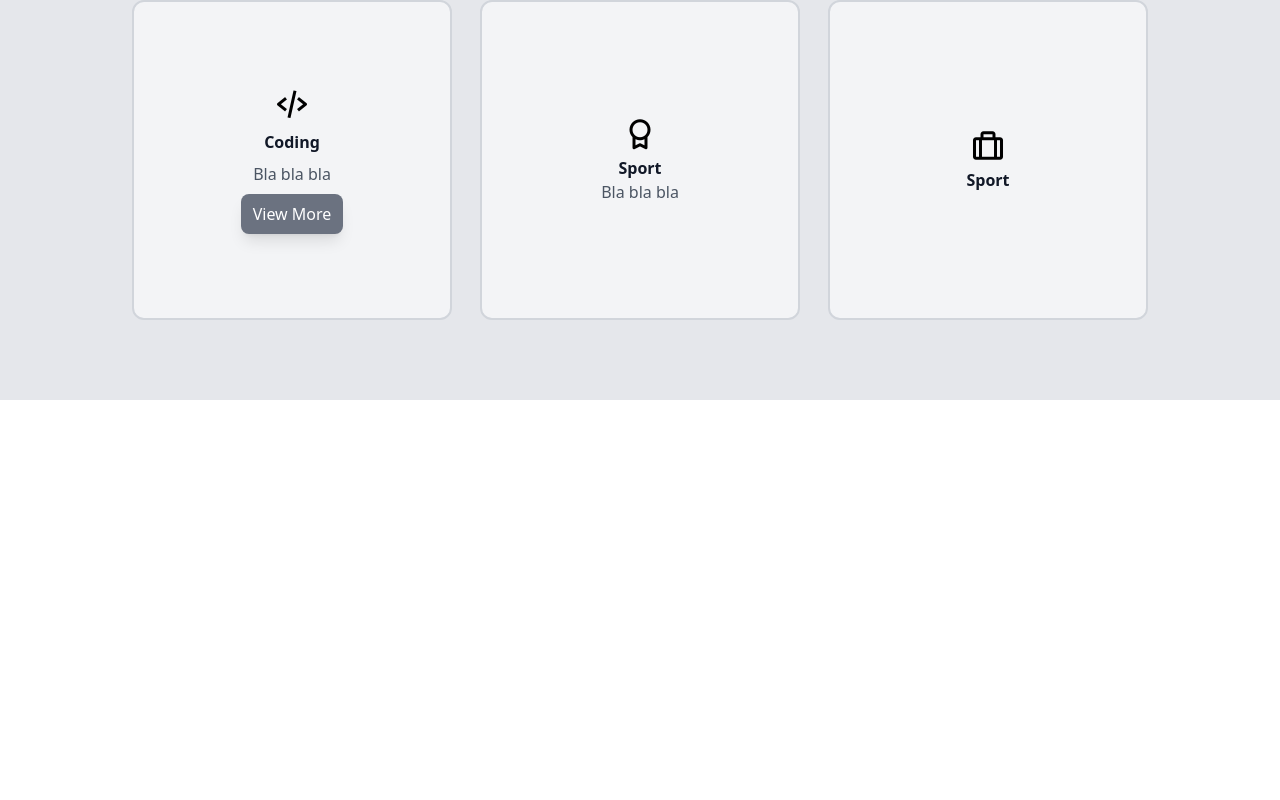
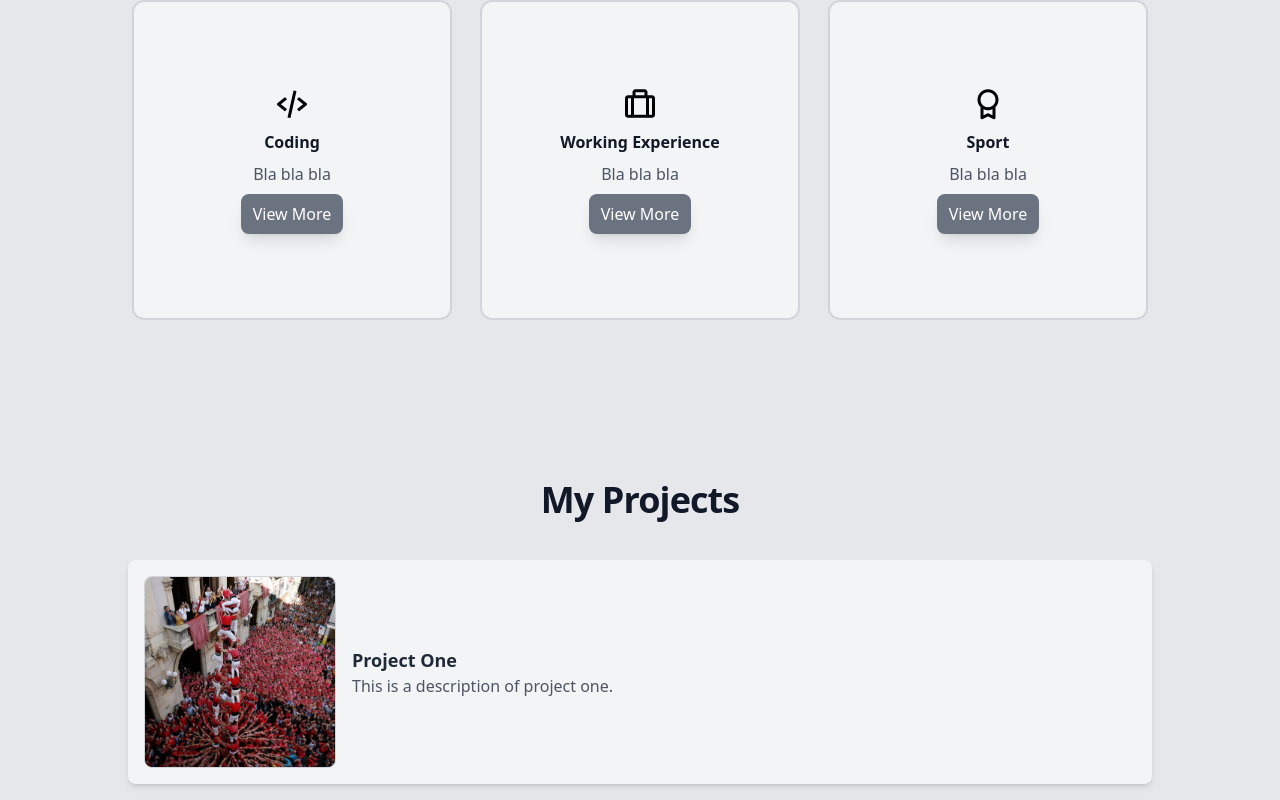
Before and after one commit to joangoma/personal-portfolio, a React (Vite) app: page / in a window 1280 px wide. Shown: the part 1640-2440 px from the top of the page. Before the commit the page ends 2040 px from the top, so only its background shows below. Built offline with nearby package versions, Linux system fonts and the light colour scheme.

Commit message:
About me finished & Projects section started

```diff
--- a/src/App.tsx
+++ b/src/App.tsx
@@ -1,7 +1,8 @@
 import Home from "./components/Home/Home";
 import Navbar from "./components/Home/NavBar";
 import { AboutMe } from "./components/AboutMe/AboutMe";
-import { navBarData, homeData, aboutMeData } from "./components/webContent";
+import { navBarData, homeData, aboutMeData, projects } from "./components/webContent";
+import ProjectsPage from "./components/Projects/ProjectsPage";
 
 function App() {
   return (
@@ -17,6 +18,8 @@ function App() {
         subtitle={aboutMeData.subtitle}
         descriptions={aboutMeData.descriptions}
       ></AboutMe>
+      <ProjectsPage projects={projects}>
+        </ProjectsPage>
     </div>
   );
 }
--- a/src/components/AboutMe/AboutMeSkills.tsx
+++ b/src/components/AboutMe/AboutMeSkills.tsx
@@ -1,17 +1,26 @@
 import React, { useState } from "react";
 import ViewMorePopUp from "./ViewMorePopUp";
-import { codingPopUp } from "../webContent";
+import { codingPopUp, workingExperiencePopUp, sportPopUp } from "../webContent";
 
 export const AboutMeSkills = () => {
-  const [isViewMorePopUpOpen, setIsViewMorePopUpOpen] = useState(false);
+  const [viewMorePopUpType, setViewMorePopUpType] = useState(null);
 
-  const openViewMorePopUp = () => {
-    setIsViewMorePopUpOpen(true);
+  const openViewMorePopUp = (type: any) => {
+    setViewMorePopUpType(type);
   };
 
   const closeViewMorePopUp = () => {
-    setIsViewMorePopUpOpen(false);
+    setViewMorePopUpType(null);
   };
+
+  let popUpContent;
+  if (viewMorePopUpType === 'coding') {
+    popUpContent = codingPopUp;
+  } else if (viewMorePopUpType === 'workingExperience') {
+    popUpContent = workingExperiencePopUp;
+  } else if (viewMorePopUpType === 'sport') {
+    popUpContent = sportPopUp;
+  }
 
   return (
     <div className="skills">
@@ -20,30 +29,42 @@ export const AboutMeSkills = () => {
           <i className="bx bx-code-alt bx-md bx-tada-hover"></i>
           <h3 className="mb-2 font-semibold text-gray-900">Coding</h3>
           <span className="font text-gray-600">Bla bla bla</span>
-
           <button
-            onClick={openViewMorePopUp}
+            onClick={() => openViewMorePopUp('coding')}
             className="px-3 py-2 bg-gray-500 text-white rounded-lg shadow-lg hover:bg-gray-700 focus:outline-none focus:ring-2 focus:ring-gray-500 focus:ring-opacity-50 transition duration-300 ease-in-out transform hover:scale-105"
           >
             View More
           </button>
-          {isViewMorePopUpOpen && (
-            <ViewMorePopUp
-              closePopUp={closeViewMorePopUp}
-              titleSubPara={codingPopUp}
-            />
-          )}
         </div>
-        <div className="w-80 h-80 bg-gray-100 border-2 border-gray-300 text-center content-center rounded-xl ">
+        <div className="w-80 h-80 bg-gray-100 flex flex-col items-center justify-center space-y-2 border-2 border-gray-300 rounded-xl">
+          <i className="bx bx-briefcase-alt bx-md bx-tada-hover "></i>
+          <h3 className="font-semibold text-gray-900">Working Experience</h3>
+          <span className="font text-gray-600">Bla bla bla</span>
+          <button
+            onClick={() => openViewMorePopUp('workingExperience')}
+            className="px-3 py-2 bg-gray-500 text-white rounded-lg shadow-lg hover:bg-gray-700 focus:outline-none focus:ring-2 focus:ring-gray-500 focus:ring-opacity-50 transition duration-300 ease-in-out transform hover:scale-105"
+          >
+            View More
+          </button>
+        </div>
+        <div className="w-80 h-80 bg-gray-100 flex flex-col items-center justify-center space-y-2 border-2 border-gray-300 rounded-xl">
           <i className="bx bx-award bx-md bx-tada-hover "></i>
           <h3 className="font-semibold text-gray-900">Sport</h3>
           <span className="font text-gray-600">Bla bla bla</span>
-        </div>
-        <div className="w-80 h-80 bg-gray-100 border-2 border-gray-300 text-center content-center rounded-xl ">
-          <i className="bx bx-briefcase-alt bx-md bx-tada-hover "></i>
-          <h3 className="font-semibold text-gray-900">Sport</h3>
+          <button
+            onClick={() => openViewMorePopUp('sport')}
+            className="px-3 py-2 bg-gray-500 text-white rounded-lg shadow-lg hover:bg-gray-700 focus:outline-none focus:ring-2 focus:ring-gray-500 focus:ring-opacity-50 transition duration-300 ease-in-out transform hover:scale-105"
+          >
+            View More
+          </button>
         </div>
       </div>
+      {viewMorePopUpType && (
+        <ViewMorePopUp
+          closePopUp={closeViewMorePopUp}
+          titleSubPara={popUpContent!}
+        />
+      )}
     </div>
   );
 };
--- /dev/null
+++ b/src/components/Projects/ProjectCard.tsx
@@ -0,0 +1,25 @@
+import React from 'react';
+
+interface ProjectCardProps {
+  imageSrc: string;
+  title: string;
+  description: string;
+}
+
+const ProjectCard: React.FC<ProjectCardProps> = ({ imageSrc, title, description }) => {
+  return (
+    <div className="flex items-center p-4 bg-gray-100 rounded-lg shadow-md hover:shadow-lg transition-shadow duration-300">
+      <img
+        src={imageSrc}
+        alt={title}
+        className="w-48 h-48   object-cover rounded-lg border border-gray-300"
+      />
+      <div className="ml-4">
+        <h3 className="text-lg font-semibold text-gray-800">{title}</h3>
+        <p className="text-gray-600">{description}</p>
+      </div>
+    </div>
+  );
+};
+
+export default ProjectCard;
--- /dev/null
+++ b/src/components/Projects/ProjectsPage.tsx
@@ -0,0 +1,29 @@
+import ProjectCard from "./ProjectCard";
+import castellimg from '../../assets/castell.png'
+import { Projects } from "../types";
+
+interface ProjectsPageProps {
+  projects: Projects;
+}
+
+const ProjectsPage = ({projects}: ProjectsPageProps) => {
+  return (
+    <div className="bg-grey-200 bg-gray-200 py-20 p-8 space-y-4">
+      <h2 className="text-center mb-10 text-3xl font-bold tracking-tight text-gray-900 sm:text-4xl">
+        My Projects
+      </h2>
+      <div className="max-w-5xl mx-auto space-y-4">
+      {projects.map((project, index) => (
+          <ProjectCard
+            key={index}
+            imageSrc={project.imageSrc}
+            title={project.title}
+            description={project.description}
+          />
+        ))}
+      </div>
+    </div>
+  );
+};
+
+export default ProjectsPage;
--- a/src/components/webContent.ts
+++ b/src/components/webContent.ts
@@ -1,4 +1,5 @@
-import { HomeData, NavBar, TitleSubtitileParagraph } from "./types";
+import { HomeData, NavBar, TitleSubtitileParagraph, Projects} from "./types";
+import imgCastell from '../assets/castell.png'
 
 export const homeData: HomeData = {
   title: "Joan Gomà Cortés",
@@ -11,13 +12,12 @@ export const navBarData: NavBar = {
   items: [
     { name: "Home", href: "#" },
     { name: "About", href: "#" },
-    { name: "Skills", href: "#" },
-    { name: "Services", href: "#" },
-    { name: "Portfolio", href: "#" },
+    { name: "Projects", href: "#" },
     { name: "Contact", href: "#" },
   ]
 }
 
+// About me data
 export const aboutMeData: TitleSubtitileParagraph = {
   title: "About me",
   subtitle: "My introduction",
@@ -27,9 +27,37 @@ export const aboutMeData: TitleSubtitileParagraph = {
 
 }
 
-
+// Coding: view more
 export const codingPopUp: TitleSubtitileParagraph = {
   title: "Coding skills",
   subtitle: "noseee",
   descriptions: ["Item 1: Detailed description about item 1.", "Item 2: Detailed description about item 2.", "Item 3: Detailed description about item 3.", "Item 4: Detailed description about item 4."]
 }
+
+// Sport: view more
+export const sportPopUp: TitleSubtitileParagraph = {
+  title: "Sport",
+  subtitle: "noseee",
+  descriptions: ["Item 1: Detailed description about item 1.", "Item 2: Detailed description about item 2.", "Item 3: Detailed description about item 3.", "Item 4: Detailed description about item 4."]
+}
+
+// Coding: view more
+export const workingExperiencePopUp: TitleSubtitileParagraph = {
+  title: "Working Experience",
+  subtitle: "noseee",
+  descriptions: ["Item 1: Detailed description about item 1.", "Item 2: Detailed description about item 2.", "Item 3: Detailed description about item 3.", "Item 4: Detailed description about item 4."]
+}
+
+export const projects = [
+  {
+    imageSrc: imgCastell,
+    title: 'Project One',
+    description: 'This is a description of project one.',
+  },
+  {
+    imageSrc: '../assets/castell.png',
+    title: 'Project Two',
+    description: 'This is a description of project one.',
+  },
+
+]
```
Also changed, not shown: src/components/types.ts (+9 -0 lines), src/assets/castell.png (added).
